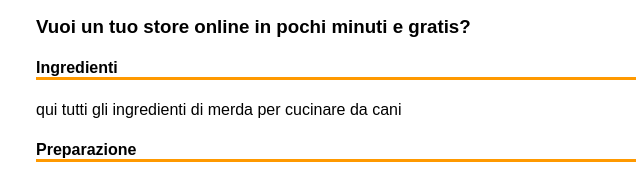
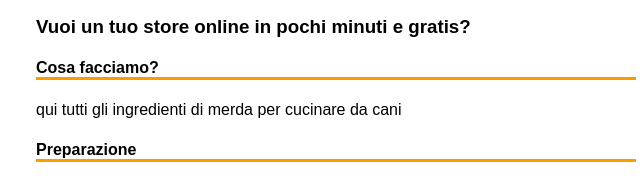
Before and after one commit to gtdale/Localivery, a plain HTML site: page index.html in a window 1280 px wide. Shown: the part 137-317 px from the top of the page, 304-944 px from the left. Drawn offline with Linux system fonts and the light colour scheme.

Commit message:
Update index.html

```diff
--- a/index.html
+++ b/index.html
@@ -19,7 +19,7 @@
 	</div>
 	<div id="content">
 		<h3>Vuoi un tuo store online in pochi minuti e gratis?</h3>
-		<h4>Ingredienti</h4>
+		<h4>Cosa facciamo? </h4>
 		<p>qui tutti gli ingredienti di merda per cucinare da cani </p>
 
 		<h4>Preparazione</h4>
```
